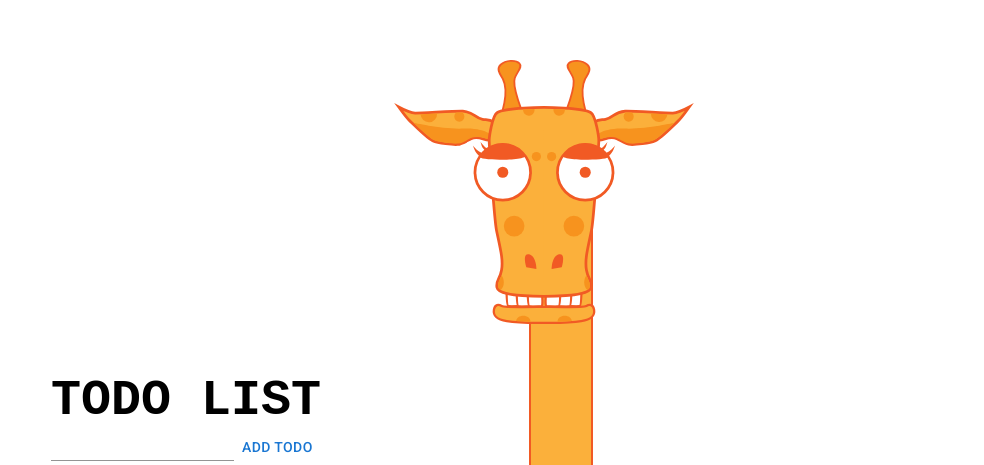
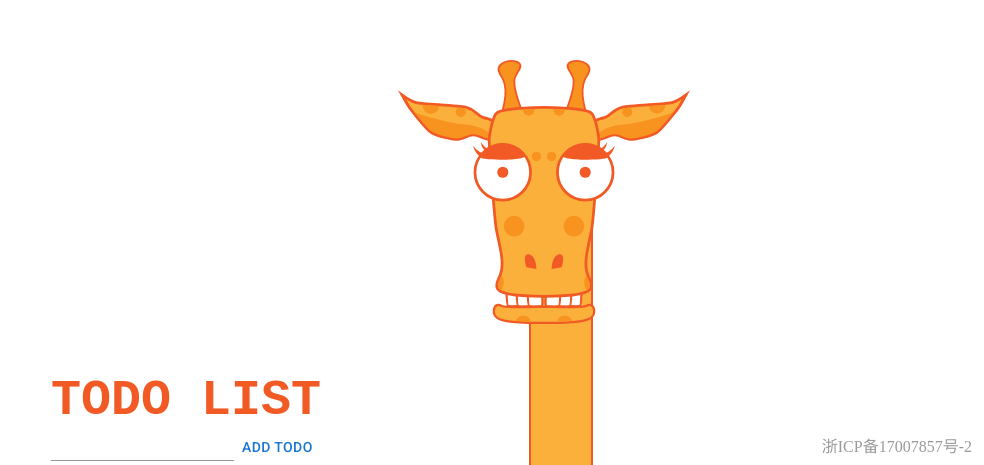
Before and after one commit to StreakingMan/react-todo-app, a React (Vite) app: page / in a window 1280 px wide. Shown: the part 335-800 px from the top of the page, without its empty margins (296-1280 px from the left). Built offline with nearby package versions, Linux system fonts and the light colour scheme.

Commit message:
chore: 备案号

```diff
--- a/src/App.scss
+++ b/src/App.scss
@@ -6,6 +6,7 @@
     align-items: center;
     justify-content: flex-end;
     flex-direction: column;
+    color: #f15a24;
 }
 
 .header {
@@ -16,3 +17,12 @@
 .giraffe {
     transform: translateX(200px);
 }
+
+.beian {
+    position: fixed;
+    bottom: 8px;
+    right: 12px;
+    color: gray;
+    opacity: 0.8;
+    text-decoration: none;
+}
--- a/src/App.tsx
+++ b/src/App.tsx
@@ -56,6 +56,15 @@ function App() {
                 <Input onChange={(e) => setTemp(e.target.value)} />
                 <Button onClick={onAddClick}>Add Todo</Button>
             </Giraffe>
+
+            <a
+                className={'beian'}
+                href="https://beian.miit.gov.cn/"
+                target="_blank"
+                rel="noopener noreferrer nofollow"
+            >
+                浙ICP备17007857号-2
+            </a>
         </Box>
     );
 }
```
